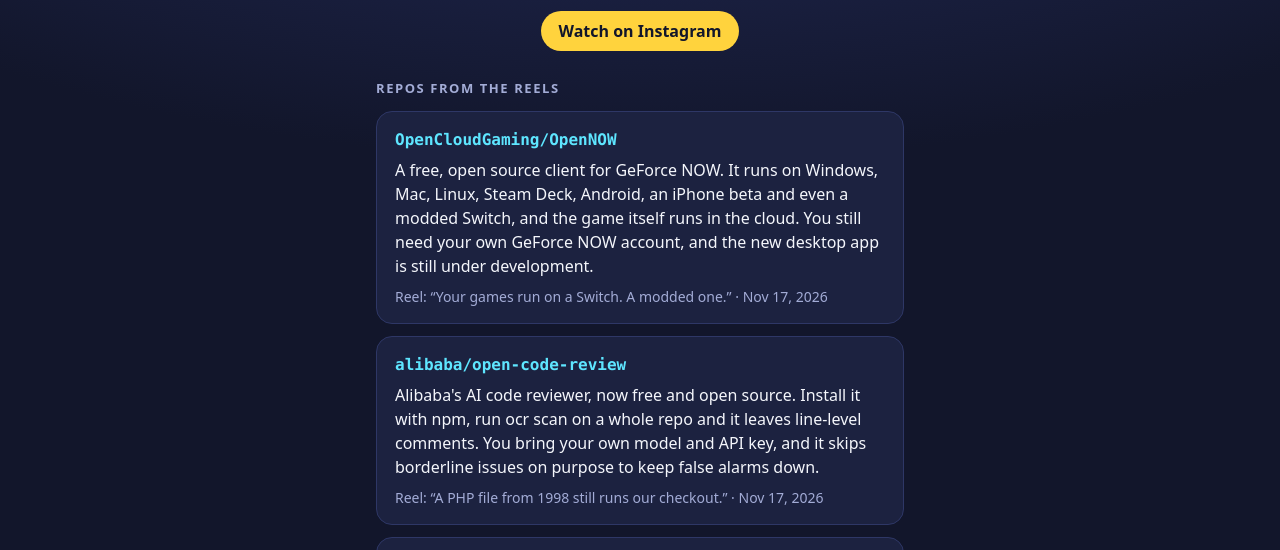
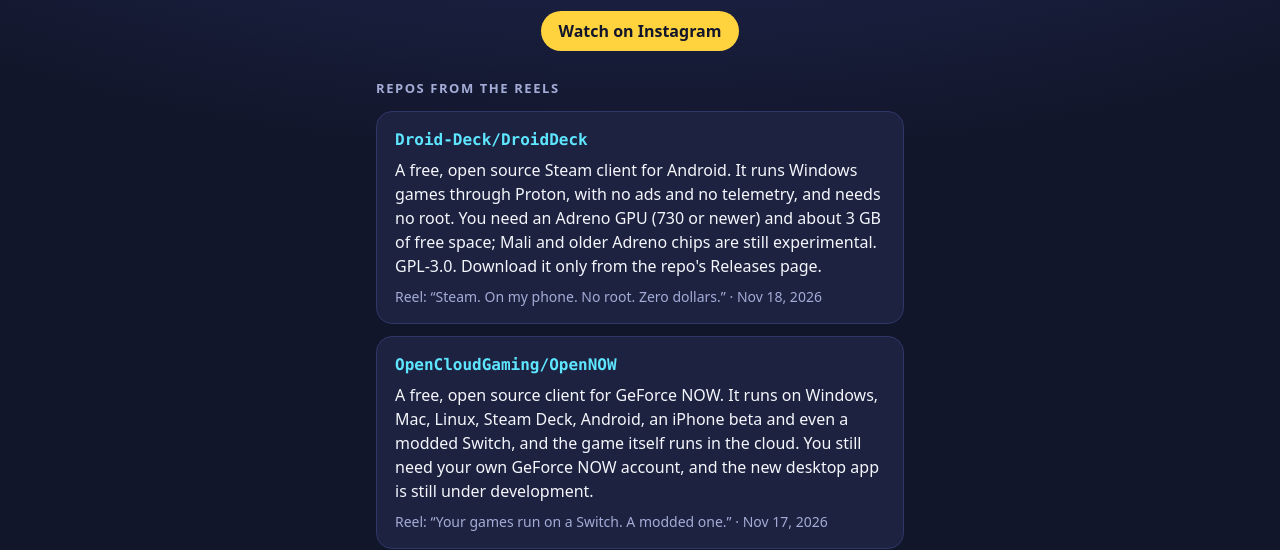
Before and after one commit to RizgarOzan/commitcinema, a plain HTML site: page index.html in a window 1280 px wide. Shown: the part 237-787 px from the top of the page. Drawn offline with Linux system fonts and the light colour scheme.

Commit message:
Add Droid-Deck/DroidDeck from the Nov 18 reel
Added the card for the Android Steam reel at the top of the list and the same repo at the top of the README table.

```diff
--- a/index.html
+++ b/index.html
@@ -40,6 +40,12 @@
   </header>
 
   <h2>Repos from the reels</h2>
+
+  <a class="repo" href="https://github.com/Droid-Deck/DroidDeck">
+    <div class="name">Droid-Deck/DroidDeck</div>
+    <div class="what">A free, open source Steam client for Android. It runs Windows games through Proton, with no ads and no telemetry, and needs no root. You need an Adreno GPU (730 or newer) and about 3 GB of free space; Mali and older Adreno chips are still experimental. GPL-3.0. Download it only from the repo's Releases page.</div>
+    <div class="meta">Reel: “Steam. On my phone. No root. Zero dollars.” · Nov 18, 2026</div>
+  </a>
 
   <a class="repo" href="https://github.com/OpenCloudGaming/OpenNOW">
     <div class="name">OpenCloudGaming/OpenNOW</div>
```
Also changed, not shown: 1 other file.
